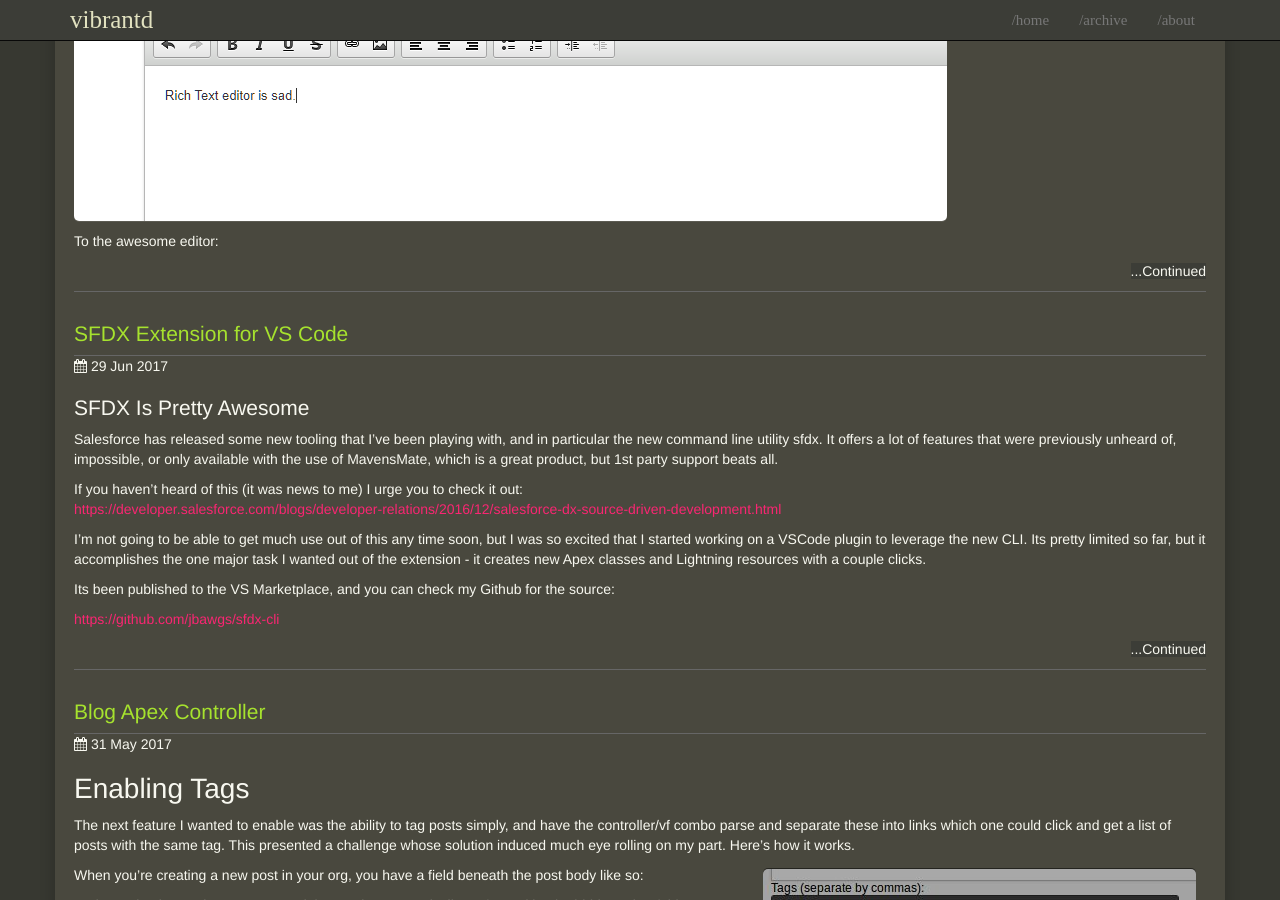
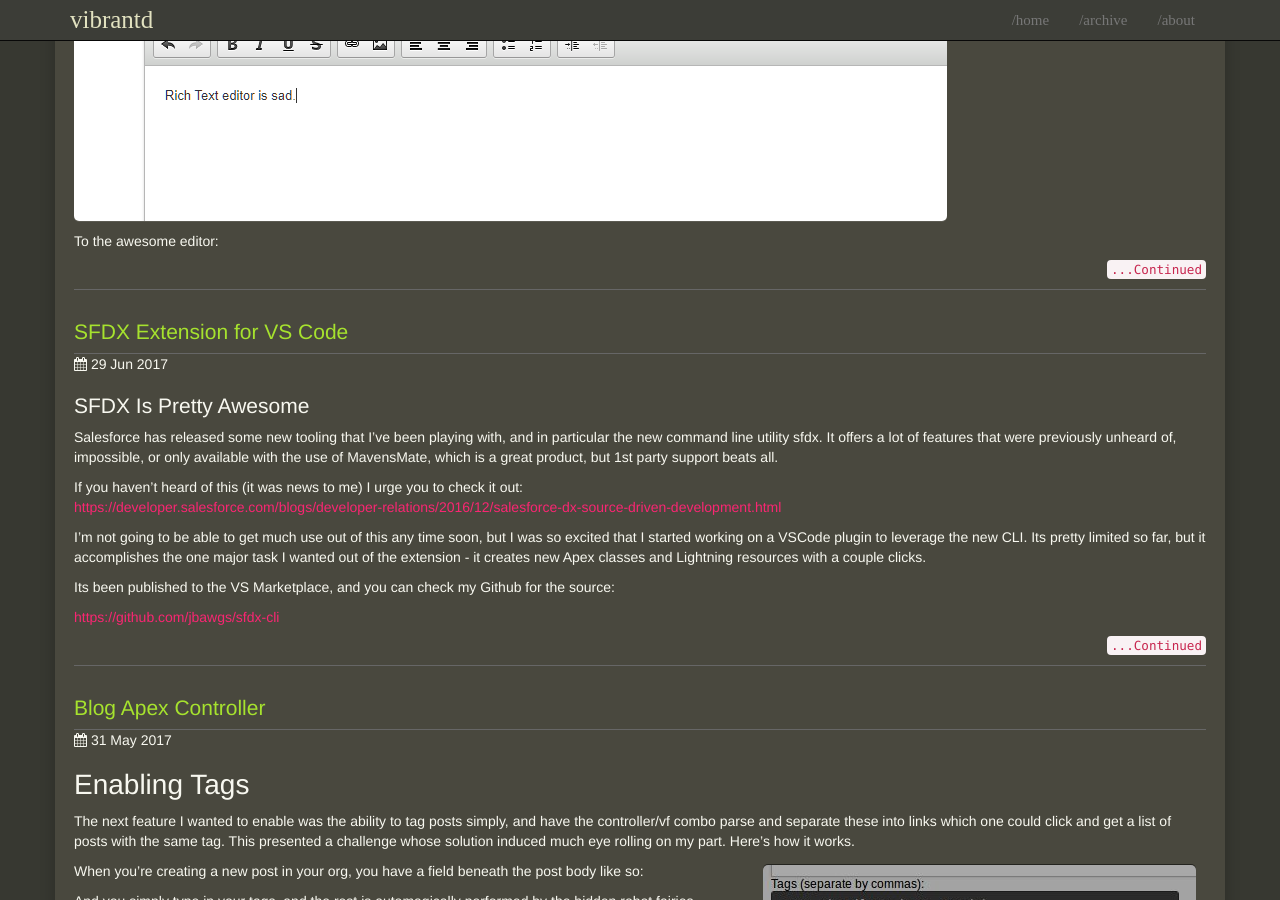
Before and after one commit to jbawgs/jbawgs.github.io, a Jekyll site: the page built from index.md, in a window 1280 px wide and 900 px high, scrolled down 376 px. Built offline with Jekyll 4.4.1, drawn with Linux system fonts in a browser that asks for light colours.

Commit message:
changed layout

```diff
--- a/_layouts/index.html
+++ b/_layouts/index.html
@@ -16,7 +16,7 @@
   <div>
     {{post.excerpt}}
     <div class="post-descr">
-      <p style="text-align: right"><a class="post-excerpt" href="{{post.url | prepend:site.baseurl | prepend:site.url}}">...Continued</a> {{ post.description }}
+      <p style="text-align: right"><a class="post-excerpt" href="{{post.url | prepend:site.baseurl | prepend:site.url}}"><code class="highlighter-rouge">...Continued</code></a> {{ post.description }}
       </p>
     </div>
   </div>
```
